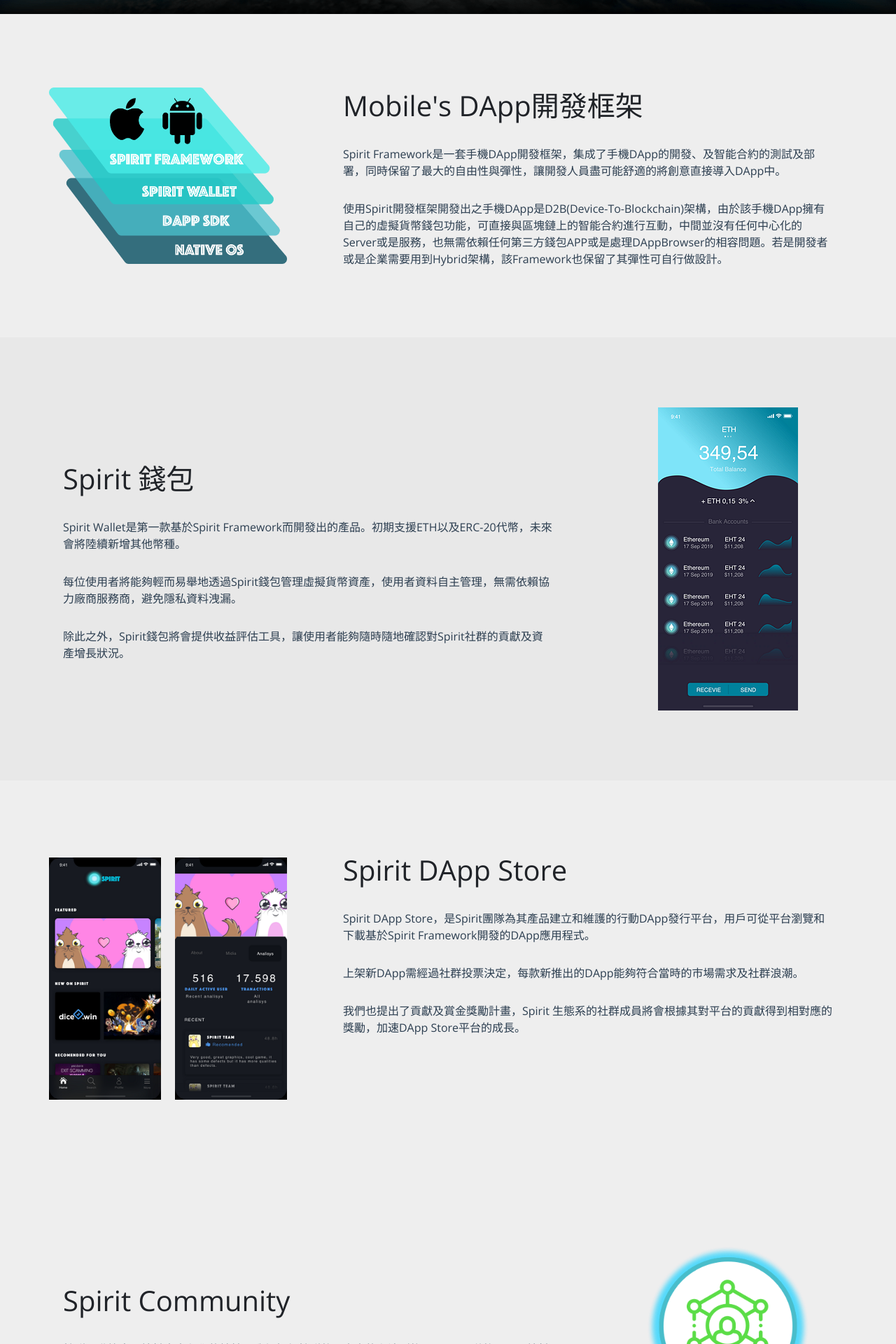
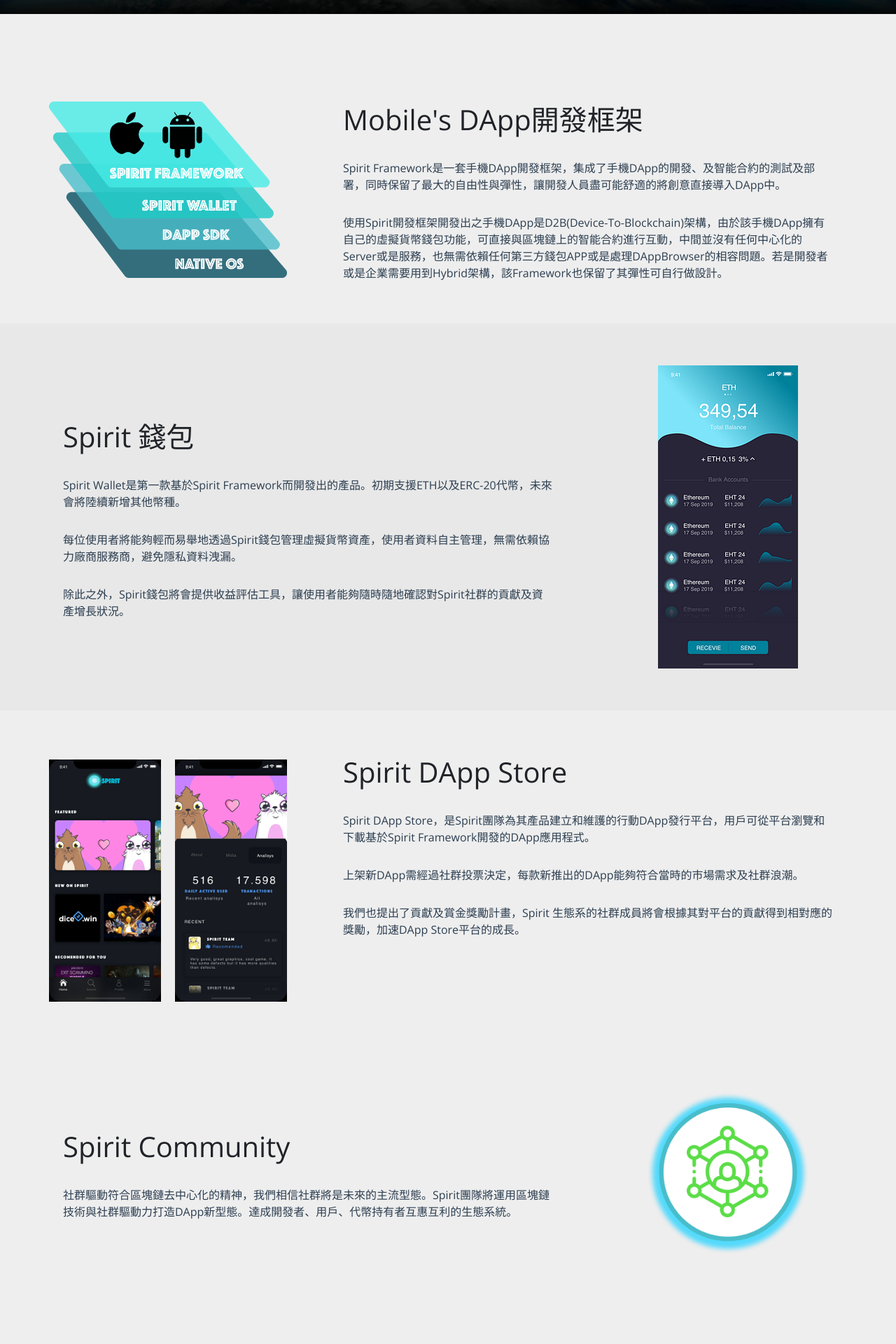
Before and after one commit to YogaPan/vue-landing-page, a Vue app: page / in a window 1280 px wide. Shown: the part 880-2800 px from the top of the page at 70% size. Built offline with nearby package versions, Linux system fonts and the light colour scheme.

Commit message:
調整describe區塊 padding

```diff
--- a/src/components/Describe.vue
+++ b/src/components/Describe.vue
@@ -85,7 +85,7 @@
 .describe {
   &__part-1 {
     width: 100%;
-    padding: 100px 0;
+    padding: 120px 0 60px 0;
     background-color: $background-white;
 
     @media (max-width: $break-middle) {
@@ -99,7 +99,7 @@
 
   &__part-2 {
     width: 100%;
-    padding: 100px 0;
+    padding: 60px 0;
     background-color: $background-grey;
 
     @media (max-width: $break-middle) {
@@ -113,7 +113,7 @@
 
   &__part-3 {
     width: 100%;
-    padding: 100px 0;
+    padding: 60px 0;
     background-color: $background-white;
 
     @media (max-width: $break-middle) {
@@ -128,7 +128,7 @@
 
   &__part-4 {
     width: 100%;
-    padding: 100px 0;
+    padding: 60px 0;
     background-color: $background-white;
 
     @media (max-width: $break-middle) {
```
